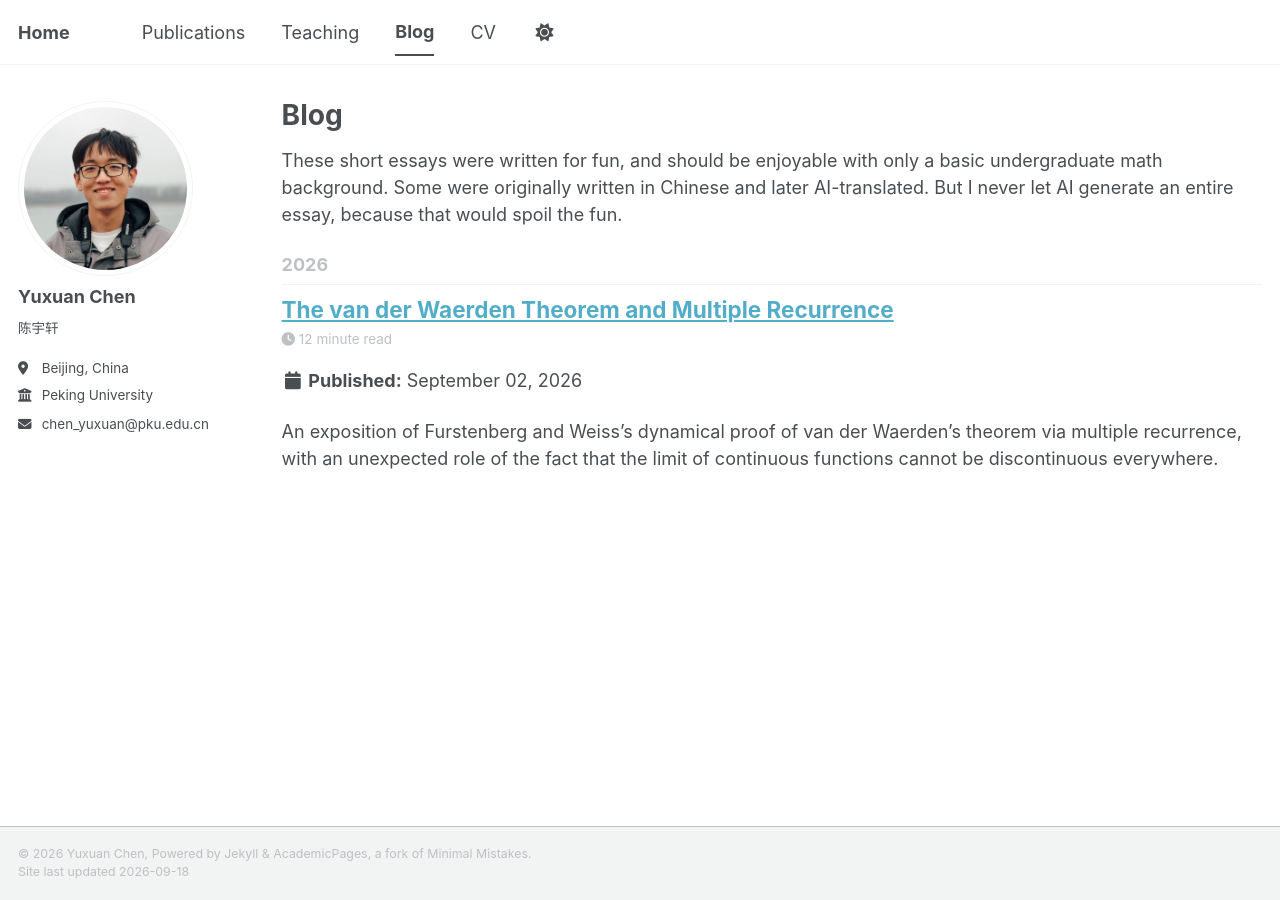
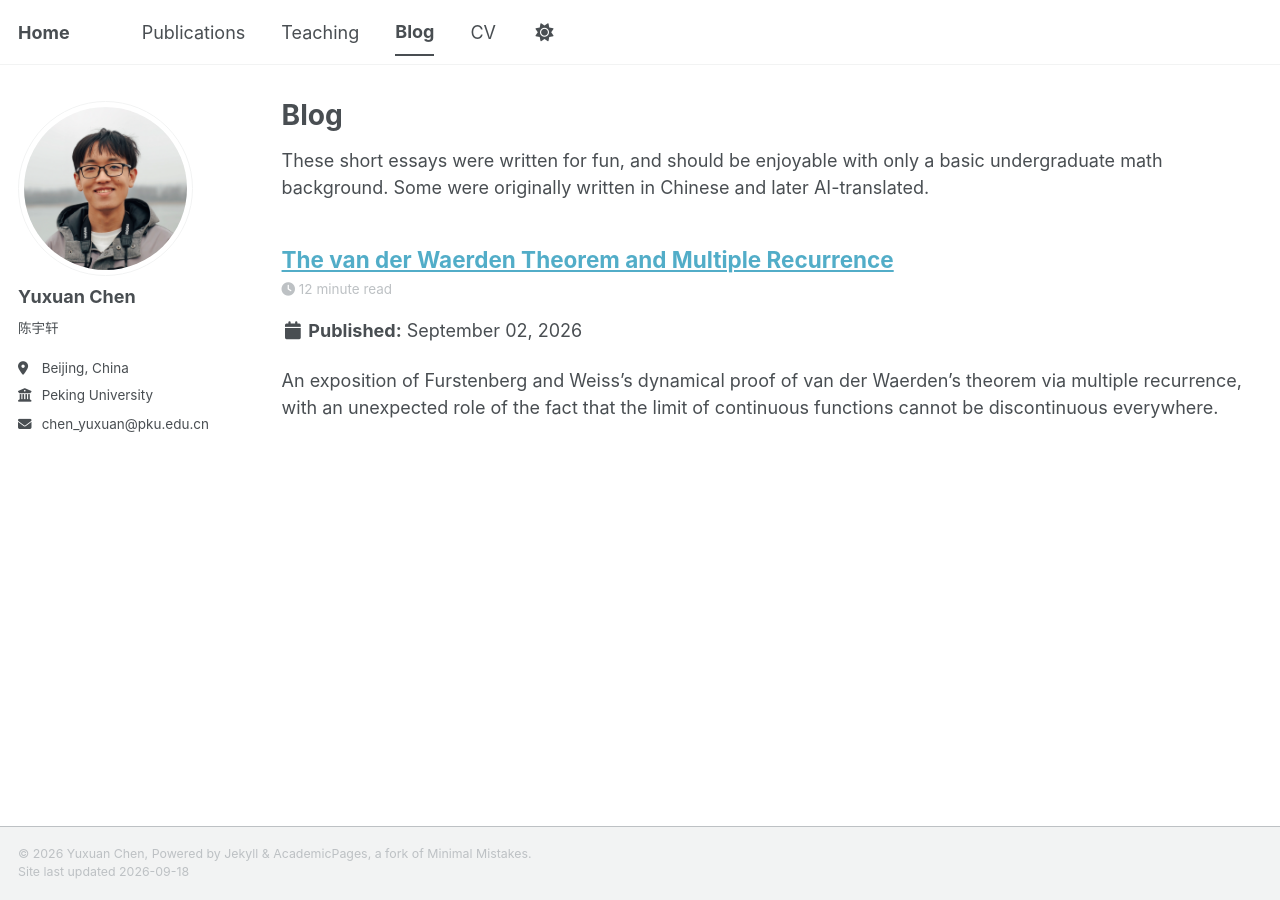
Before and after one commit to yxchen-pku/yxchen-pku.github.io, a Jekyll site: the page built from _pages/blog.html, in a window 1280 px wide. Built offline with Jekyll 4.4.1, drawn with Linux system fonts in a browser that asks for light colours; a script bundle is joined from its source files by our own code; library files that are not in the unit come from our copies.

Commit message:
Update blog.html

```diff
--- a/_pages/blog.html
+++ b/_pages/blog.html
@@ -7,14 +7,14 @@
 
 {% include base_path %}
 
-<p>These short essays were written for fun, and should be enjoyable with only a basic undergraduate math background. Some were originally written in Chinese and later AI-translated. But I never let AI generate an entire essay, because that would spoil the fun.</p>
+<p>These short essays were written for fun, and should be enjoyable with only a basic undergraduate math background. Some were originally written in Chinese and later AI-translated.</p>
 
-{% capture written_year %}'None'{% endcapture %}
+<!-- {% capture written_year %}'None'{% endcapture %} -->
 {% for post in site.posts %}
-  {% capture year %}{{ post.date | date: '%Y' }}{% endcapture %}
-  {% if year != written_year %}
+  <!-- {% capture year %}{{ post.date | date: '%Y' }}{% endcapture %} -->
+  <!-- {% if year != written_year %}
     <h2 id="{{ year | slugify }}" class="archive__subtitle">{{ year }}</h2>
     {% capture written_year %}{{ year }}{% endcapture %}
-  {% endif %}
+  {% endif %} -->
   {% include archive-single.html %}
 {% endfor %}
```
